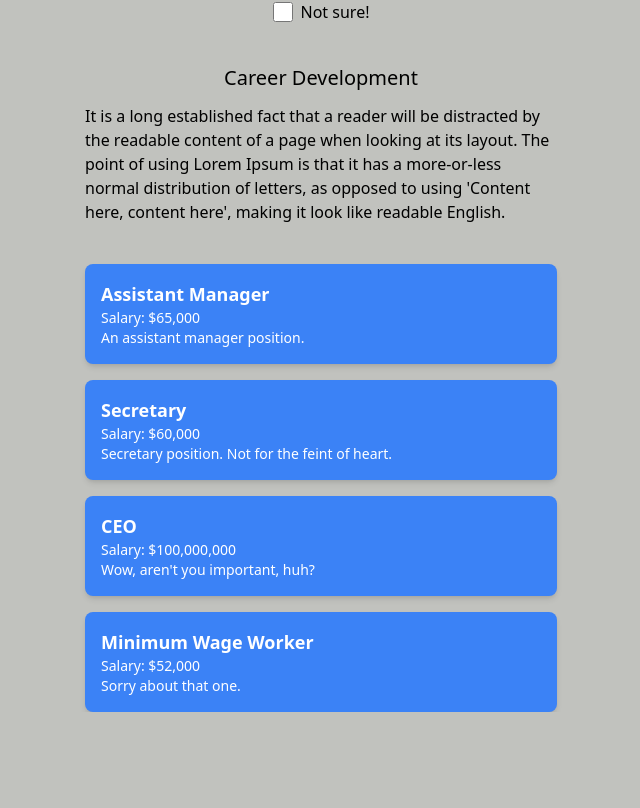
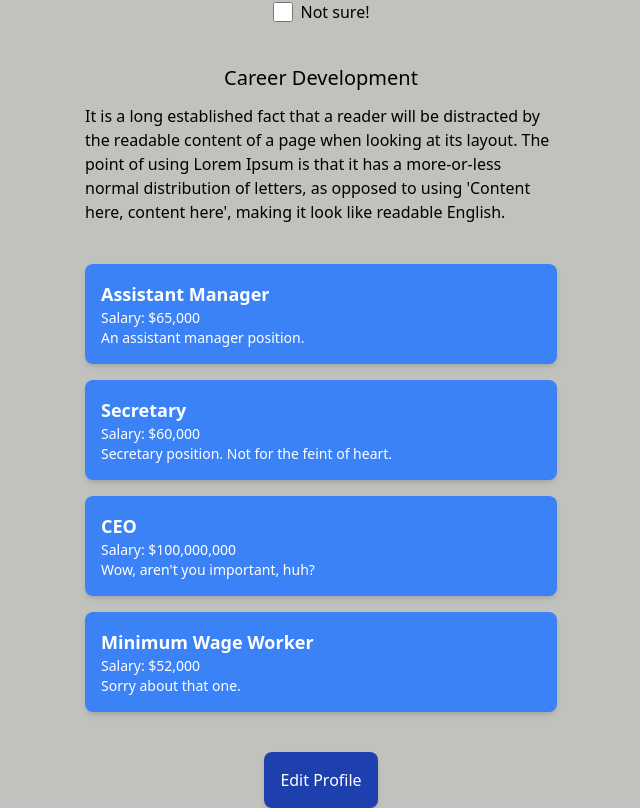
Before and after one commit to CallanVass/Internal-Hiring-App-Front-End, a React (Vite) app in the folder TalentForge-React-Front-End/: page /profile in a window 1280 px wide. Shown: the part 768-1576 px from the top of the page, without its empty margins (319-959 px from the left). Before the commit the page ends 1480 px from the top, so only its background shows below. Built offline with nearby package versions, Linux system fonts and the light colour scheme.

Commit message:
Added edit button (non-functional)

```diff
--- a/TalentForge-React-Front-End/src/components/Profile.jsx
+++ b/TalentForge-React-Front-End/src/components/Profile.jsx
@@ -92,7 +92,6 @@ const Profile = () => {
     </div>
 
     {/* List of Applications */}
-
     <div className="space-y-4 justify-center items-center max-w-lg mx-auto mt-10 px-5">
       {Object.entries(applications).map(([key, value]) => (
         <div key={key} className="bg-blue-500 text-white p-4 rounded-lg shadow-md">
@@ -102,6 +101,11 @@ const Profile = () => {
         </div>
       ))}
     </div>
+
+    {/* Edit Button */}
+    <div className="flex flex-col justify-center items-center max-w-lg mx-auto mt-10 px-5">
+        <button className="bg-blue-800 text-white p-4 rounded-lg shadow-md">Edit Profile</button>
+    </div>
     </>
 
   )
```
